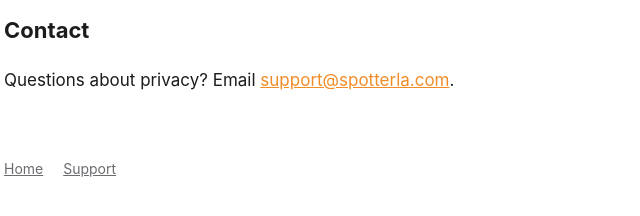
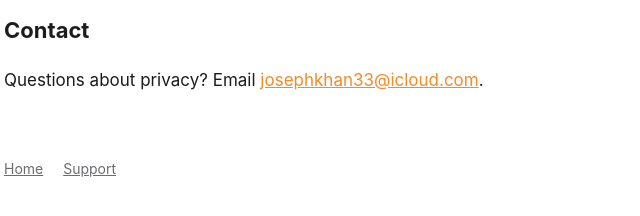
Before and after one commit to jakeboss101/spotterla-site, a plain HTML site: page privacy.html in a window 1280 px wide. Shown: the part 1675-1891 px from the top of the page, 300-940 px from the left. Drawn offline with Linux system fonts and the light colour scheme.

Commit message:
Use iCloud contact email on privacy and support pages

```diff
--- a/privacy.html
+++ b/privacy.html
@@ -40,7 +40,7 @@
     <p>If this policy changes, we'll update this page and the effective date above.</p>
 
     <h2>Contact</h2>
-    <p>Questions about privacy? Email <a href="mailto:support@spotterla.com">support@spotterla.com</a>.</p>
+    <p>Questions about privacy? Email <a href="mailto:josephkhan33@icloud.com">josephkhan33@icloud.com</a>.</p>
 
     <footer>
         <a href="/">Home</a>
```
Also changed, not shown: support.html (+1 -1 lines).
